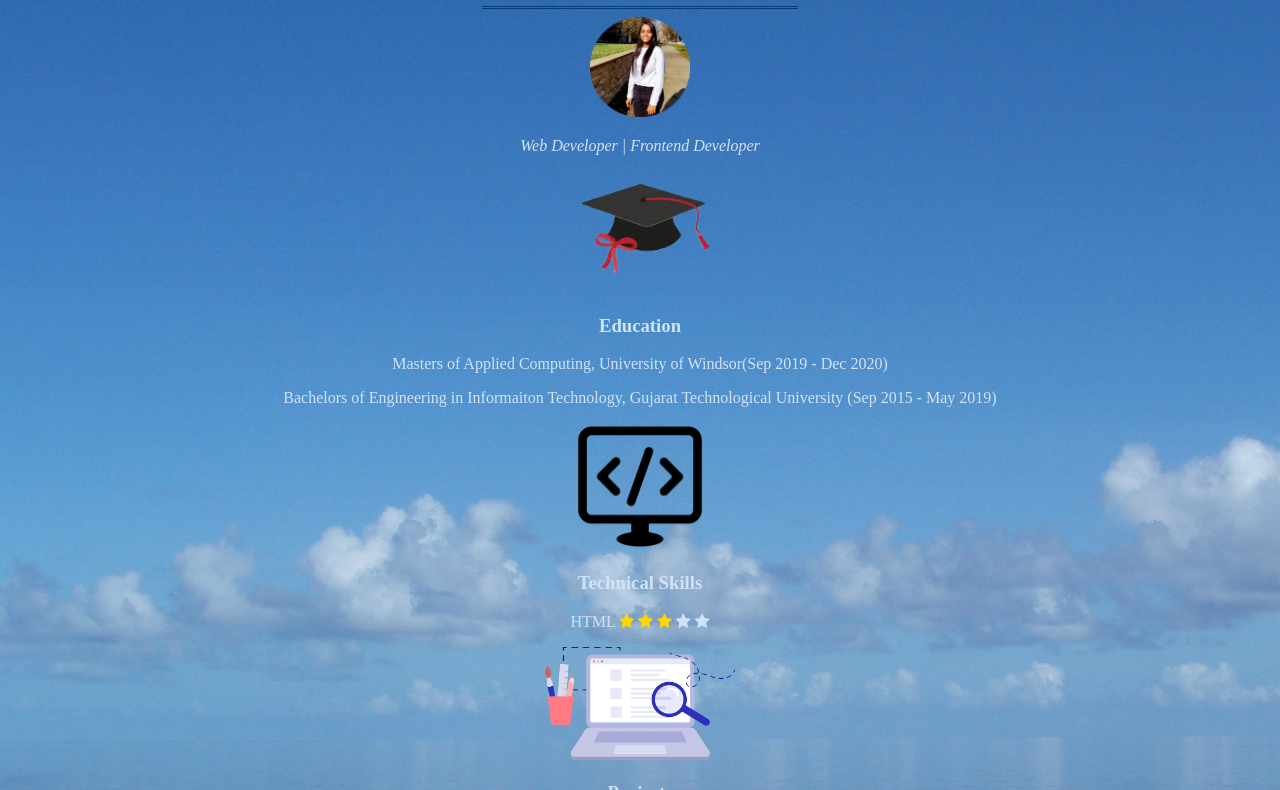
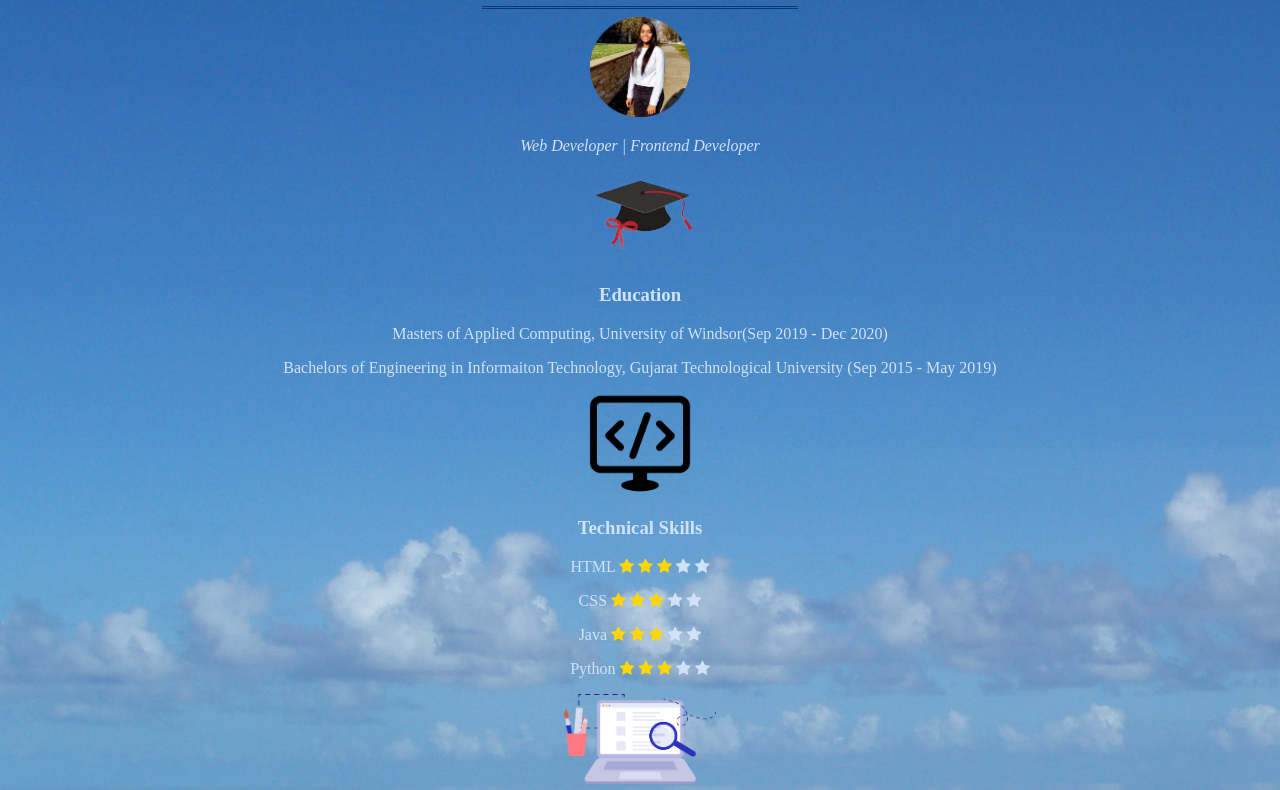
Before and after one commit to Jainishah12/Portfolio, a plain HTML site: page index.html in a window 1280 px wide. Shown: the part 75-865 px from the top of the page. Drawn offline with Linux system fonts and the light colour scheme.

Commit message:
Adding technical skills

```diff
--- a/CSS/style.css
+++ b/CSS/style.css
@@ -5,6 +5,7 @@ body{
     background-image: url(../Images/background1.jpg);
     background-repeat: no-repeat;
     color:#d0e2f7;
+    background-size:cover;
 
 }
 a{
--- a/index.html
+++ b/index.html
@@ -17,7 +17,7 @@
             <img src="Images/circle-cropped.png" alt="Jaini Shah" height="100px" class="profileimg">
             <p><em>Web Developer | Frontend Developer</em></p>
             <div class="education">
-                <img src="Images/education.png" alt="Educaiton" width=20%>
+                <img src="Images/education.png" alt="Educaiton" width=15%>
                 <h3>Education</h3>
                 <p>Masters of Applied Computing, University of Windsor(Sep 2019 - Dec 2020)</p>
                 <p>Bachelors of Engineering in Informaiton Technology, Gujarat Technological University (Sep 2015 - May 2019)</p>
@@ -27,29 +27,52 @@
 
     <div class="middle-container">
         <div>
-            <img src="Images/techskills.png" alt="Technical skills" width="10%">
+            <img src="Images/techskills.png" alt="Technical skills" width="8%">
             <h3>Technical Skills</h3>
             <p>HTML
-            <span class="fa fa-star checked"></span>
-            <span class="fa fa-star checked"></span>
-            <span class="fa fa-star checked"></span>
-            <span class="fa fa-star"></span>
-            <span class="fa fa-star"></span></p>
+                <span class="fa fa-star checked"></span>
+                <span class="fa fa-star checked"></span>
+                <span class="fa fa-star checked"></span>
+                <span class="fa fa-star"></span>
+                <span class="fa fa-star"></span>
+            </p>
+            <p>CSS
+                <span class="fa fa-star checked"></span>
+                <span class="fa fa-star checked"></span>
+                <span class="fa fa-star checked"></span>
+                <span class="fa fa-star"></span>
+                <span class="fa fa-star"></span>
+            </p>
+            <p>Java
+                <span class="fa fa-star checked"></span>
+                <span class="fa fa-star checked"></span>
+                <span class="fa fa-star checked"></span>
+                <span class="fa fa-star"></span>
+                <span class="fa fa-star"></span>
+            </p>
+            <p>Python
+                <span class="fa fa-star checked"></span>
+                <span class="fa fa-star checked"></span>
+                <span class="fa fa-star checked"></span>
+                <span class="fa fa-star"></span>
+                <span class="fa fa-star"></span>
+            </p>
+
         </div>
         <div class="project">
-            <img src="Images/project.png" alt="Project" width="15%">
+            <img src="Images/project.png" alt="Project" width="12%">
             <h3><a href="project.html" target="blank">Projects</a> </h3>
         </div>
         <div class="workexperience">
-            <img src="Images/workexperience.png" alt="Project" width="15%">
+            <img src="Images/workexperience.png" alt="Project" width="12%">
             <h3><a href="workexperience.html" target="blank">Professional work experience</a></h3>
         </div>
         <div class="aboutme">
-            <img src="Images/aboutme.png" alt="About jaini" width=15%>
+            <img src="Images/aboutme.png" alt="About jaini" width=13%>
             <h3>About me</h3>
         </div>
         <div class="contact-me">
-            <img src="Images/contactme.png" alt="Project" width="12%">
+            <img src="Images/contactme.png" alt="Project" width="9%">
             <h3><a href="contact.html" target="blank">Contact me</a></h3>
         </div>
     </div>
```
